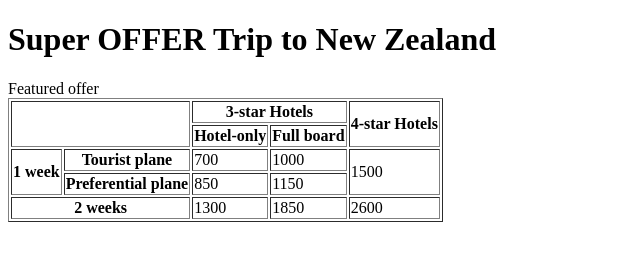
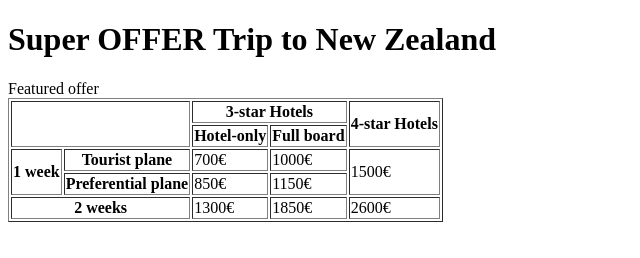
Before and after one commit to anabelgv/DU2---Exercise-2---HTML-Tables---Trip-table, a plain HTML site: page index.html in a window 1280 px wide. Shown: the full height of the page, 0-640 px from the left. Drawn offline with Linux system fonts and the light colour scheme.

Commit message:
actualizado

```diff
--- a/index.html
+++ b/index.html
@@ -26,20 +26,20 @@
             <tr>
                 <th rowspan="2">1 week</th>
                 <th>Tourist plane</th>
-                <td>700</td>
-                <td>1000</td>
-                <td rowspan="2">1500</td>
+                <td>700€</td>
+                <td>1000€</td>
+                <td rowspan="2">1500€</td>
             </tr>
             <tr>
                 <th>Preferential plane</th>
-                <td>850</td>
-                <td>1150</td>
+                <td>850€</td>
+                <td>1150€</td>
             </tr>
             <tr>
                 <th colspan="2">2 weeks</th>
-                <td>1300</td>
-                <td>1850</td>
-                <td>2600</td>
+                <td>1300€</td>
+                <td>1850€</td>
+                <td>2600€</td>
             </tr>
 
 
```
